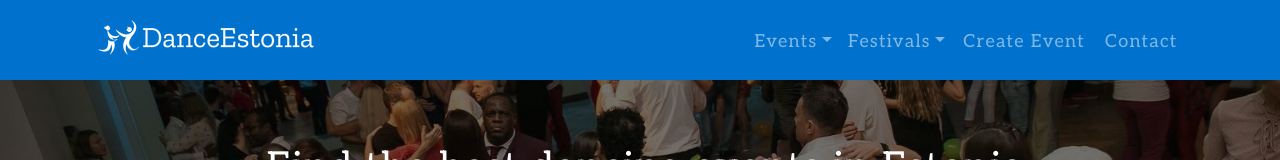
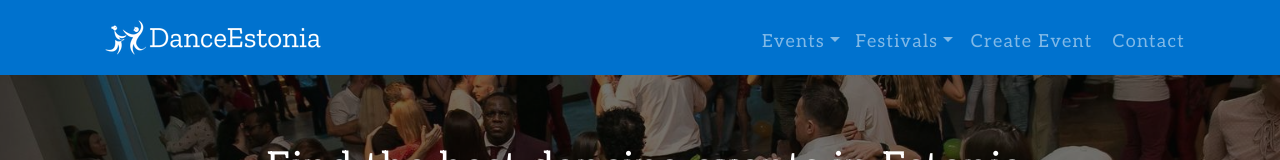
Before and after one commit to rrorrolfo/danceEstoniaClient, a React (Create React App) app in the folder client/: page /events in a window 1280 px wide. Shown: the top 160 px of the page. Built offline with nearby package versions, Linux system fonts and the light colour scheme; no server answers.

Commit message:
Optimized styling

```diff
--- a/client/src/components/header/header.css
+++ b/client/src/components/header/header.css
@@ -2,6 +2,7 @@
   padding: 0;
   padding-right: 15px;
   padding-bottom: 5px;
+  height: 75px;
 }
 
 .dance-estonia-logo-container {
@@ -67,6 +68,10 @@
 /********* Media queries ********/
 
 @media (min-width: 768px) {
+  .header-container {
+    padding: 0;
+  }
+
   .menu-container {
     width: auto;
     margin-right: 0;
```
